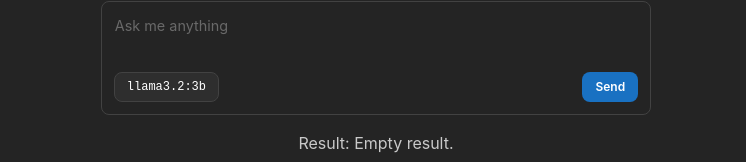
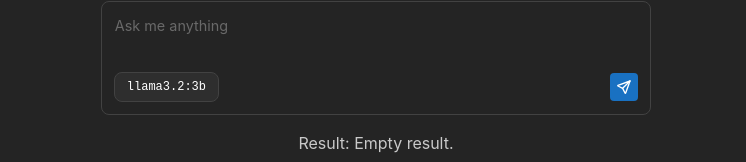
Before and after one commit to leonidas1712/argo, a React (Vite) app: page / in a window 1280 px wide. Shown: the part 759-921 px from the top of the page, without its empty margins (264-1010 px from the left). Built offline with nearby package versions, Linux system fonts and the light colour scheme.

Commit message:
change send to actionicon

```diff
--- a/src/components/ChatInput.tsx
+++ b/src/components/ChatInput.tsx
@@ -1,7 +1,17 @@
-import { Button, Group, Stack, Textarea, Paper, Flex } from "@mantine/core";
+import {
+  Button,
+  Group,
+  Stack,
+  Textarea,
+  Paper,
+  Flex,
+  ActionIcon,
+  Tooltip,
+} from "@mantine/core";
 import { useState } from "react";
 import { invoke } from "@tauri-apps/api/core";
 import { notifications } from "@mantine/notifications";
+import { IconSend } from "@tabler/icons-react";
 
 interface ChatInputProps {
   // set loading state outside: so we can use it when non-streaming
@@ -80,17 +90,17 @@ function ChatInput(props: ChatInputProps) {
               llama3.2:3b
             </Button>
 
-            <Button
-              type="submit"
-              size="xs"
-              radius="md"
-              style={{
-                paddingLeft: 12,
-                paddingRight: 12,
-              }}
-            >
-              Send
-            </Button>
+            <Tooltip label="Submit" position="bottom">
+              <ActionIcon
+                type="submit"
+                variant="filled"
+                size="md"
+                radius="sm"
+                color="blue"
+              >
+                <IconSend size={16} />
+              </ActionIcon>
+            </Tooltip>
           </Group>
         </Paper>
       </Stack>
```
